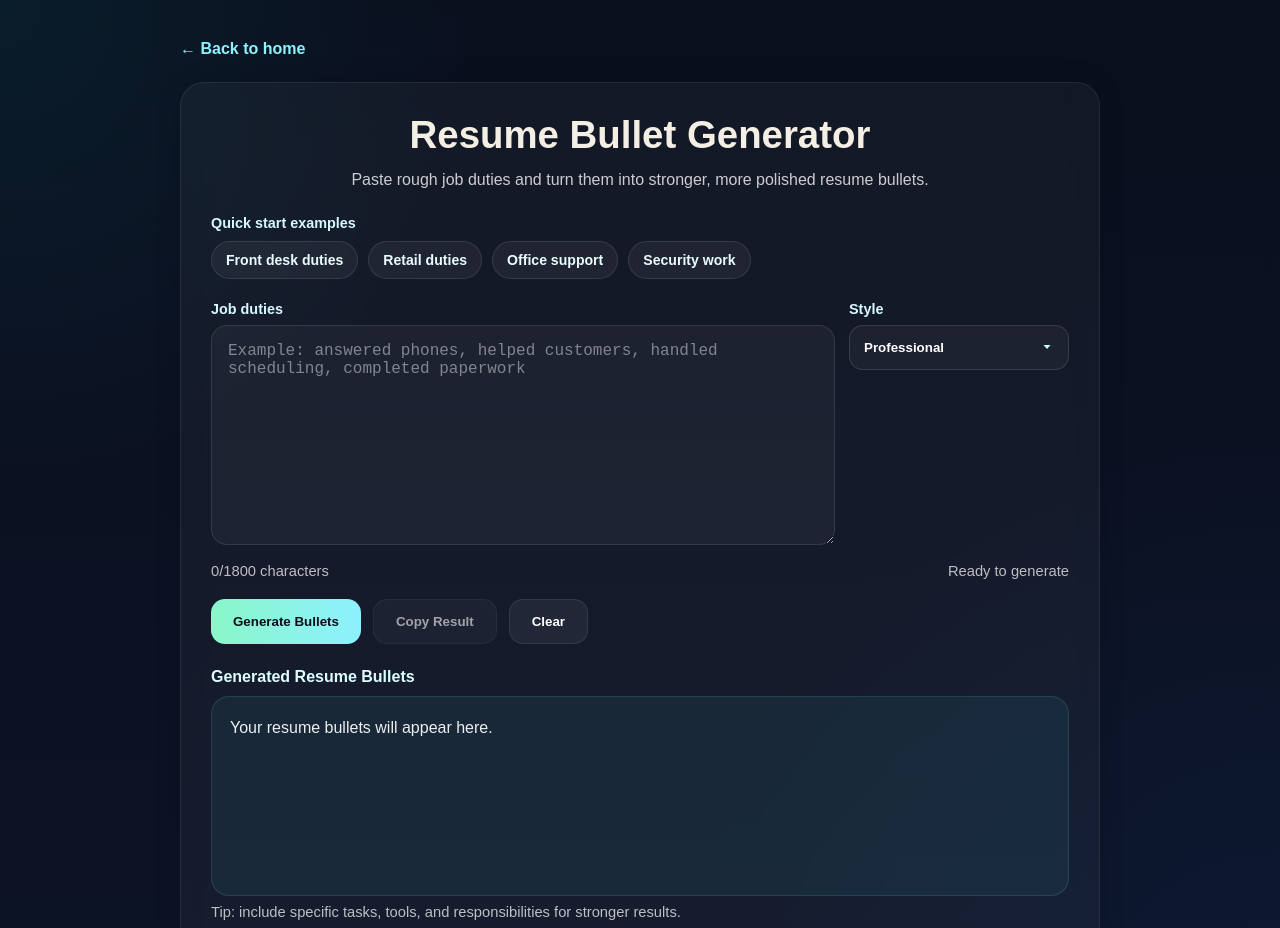
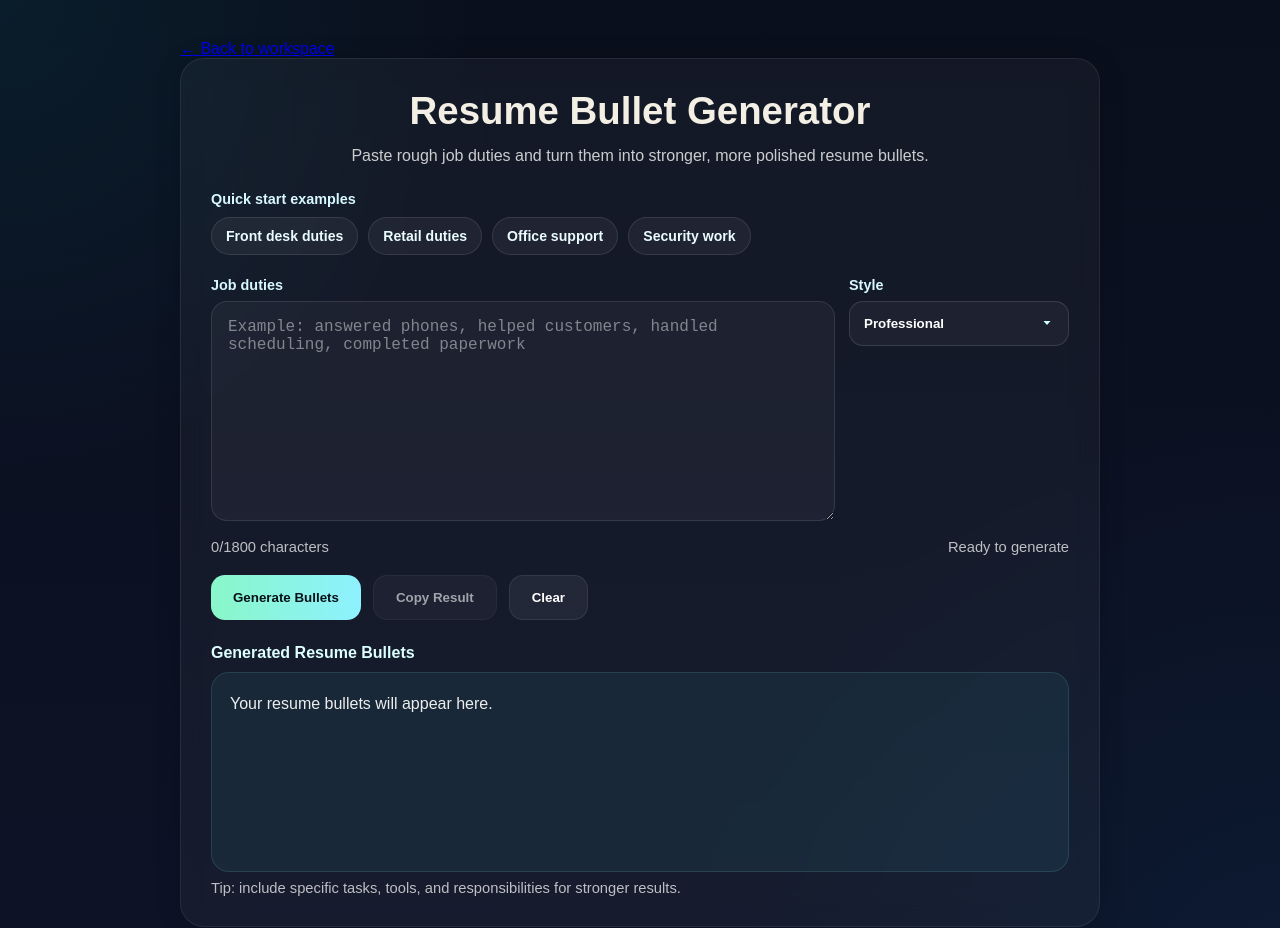
Before and after one commit to dentbrandon1122-byte/utilityforge-tools, a website: page resume-bullet-generator.html in a window 1280 px wide. Shown: the top 928 px of the page. Drawn offline with Linux system fonts and the light colour scheme.

Commit message:
Update resume-bullet-generator.html

```diff
--- a/resume-bullet-generator.html
+++ b/resume-bullet-generator.html
@@ -259,8 +259,7 @@ button:disabled{
 <body>
 <div class="container">
 
-  <a class="back" href="index.html">← Back to home</a>
-
+  <a href="workspace.html" class="back-link">← Back to workspace</a>
   <div class="panel">
     <h1>Resume Bullet Generator</h1>
 
```
